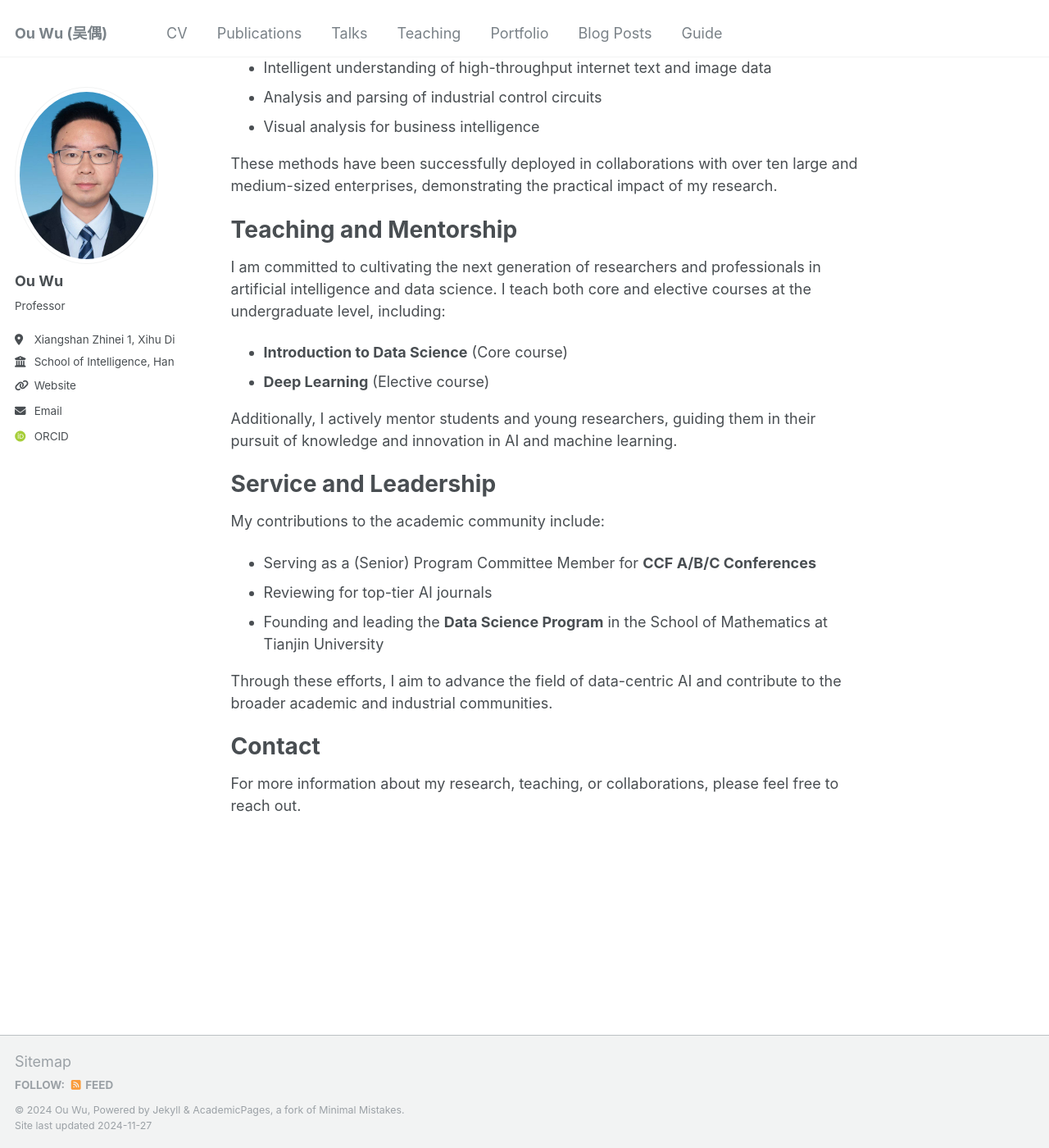
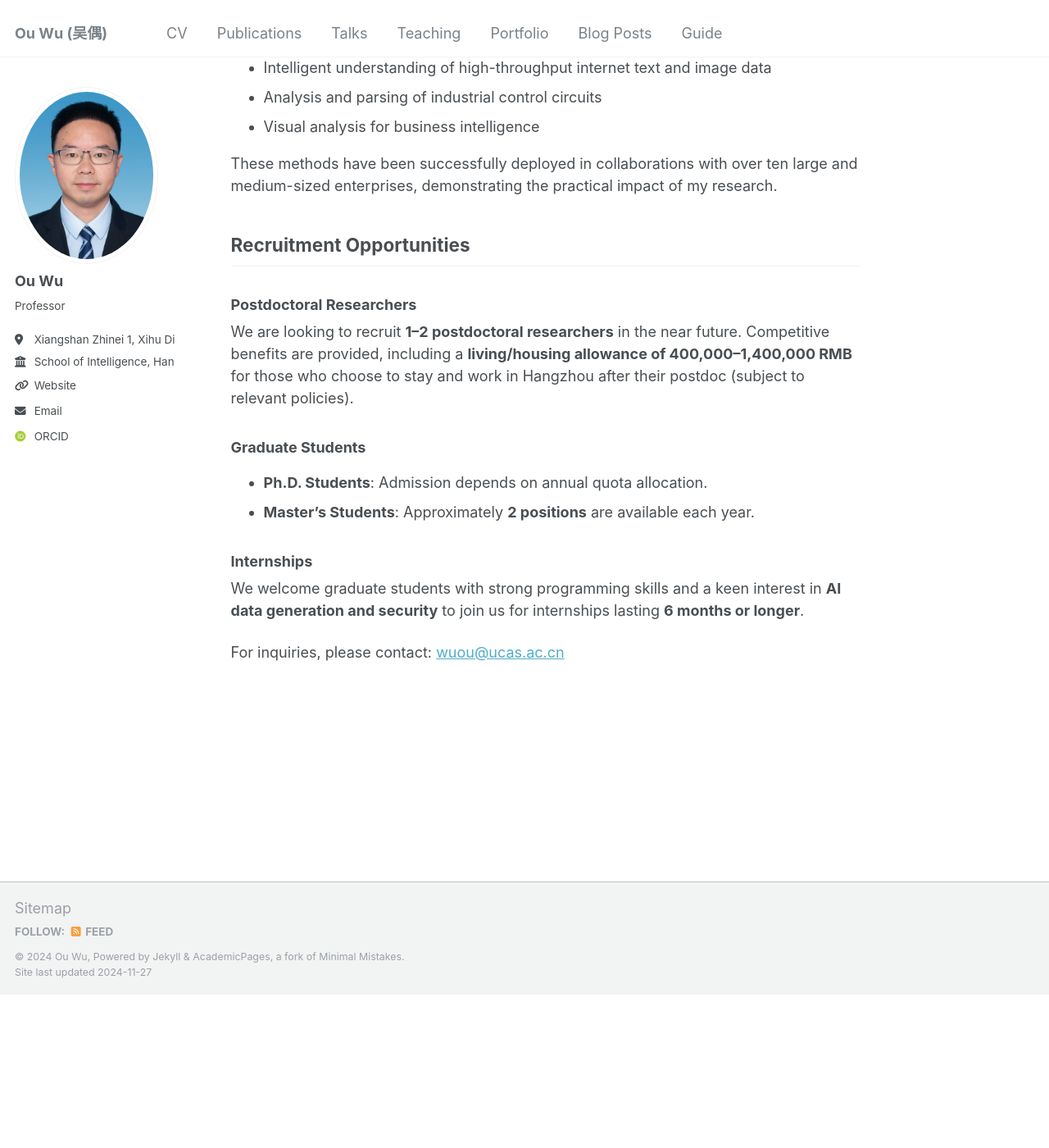
Before and after one commit to wuou-ai/wuou-ai.github.io, a Jekyll site: the page built from _pages/about.md, in a window 1280 px wide and 1400 px high, scrolled down 1020 px. Shown: the whole window at 82% size. Built offline with Jekyll 4.4.1, drawn with Linux system fonts in a browser that asks for light colours; some web fonts are replaced; after the commit the page ends 2233 px from its top, so only the background shows below that.

Commit message:
Update about.md

```diff
--- a/_pages/about.md
+++ b/_pages/about.md
@@ -33,23 +33,17 @@ I apply deep learning theories and methods to real-world challenges in both soci
 
 These methods have been successfully deployed in collaborations with over ten large and medium-sized enterprises, demonstrating the practical impact of my research.
 
-Teaching and Mentorship
-======
-I am committed to cultivating the next generation of researchers and professionals in artificial intelligence and data science. I teach both core and elective courses at the undergraduate level, including:
-- **Introduction to Data Science** (Core course)
-- **Deep Learning** (Elective course)
 
-Additionally, I actively mentor students and young researchers, guiding them in their pursuit of knowledge and innovation in AI and machine learning.
+## Recruitment Opportunities
 
-Service and Leadership
-======
-My contributions to the academic community include:
-- Serving as a (Senior) Program Committee Member for **CCF A/B/C Conferences**
-- Reviewing for top-tier AI journals
-- Founding and leading the **Data Science Program** in the School of Mathematics at Tianjin University
+### Postdoctoral Researchers
+We are looking to recruit **1–2 postdoctoral researchers** in the near future. Competitive benefits are provided, including a **living/housing allowance of 400,000–1,400,000 RMB** for those who choose to stay and work in Hangzhou after their postdoc (subject to relevant policies).
 
-Through these efforts, I aim to advance the field of data-centric AI and contribute to the broader academic and industrial communities.
+### Graduate Students
+- **Ph.D. Students**: Admission depends on annual quota allocation.
+- **Master’s Students**: Approximately **2 positions** are available each year.
 
-Contact
-======
-For more information about my research, teaching, or collaborations, please feel free to reach out.
+### Internships
+We welcome graduate students with strong programming skills and a keen interest in **AI data generation and security** to join us for internships lasting **6 months or longer**.
+
+For inquiries, please contact: [wuou@ucas.ac.cn](mailto:wuou@ucas.ac.cn)
```
